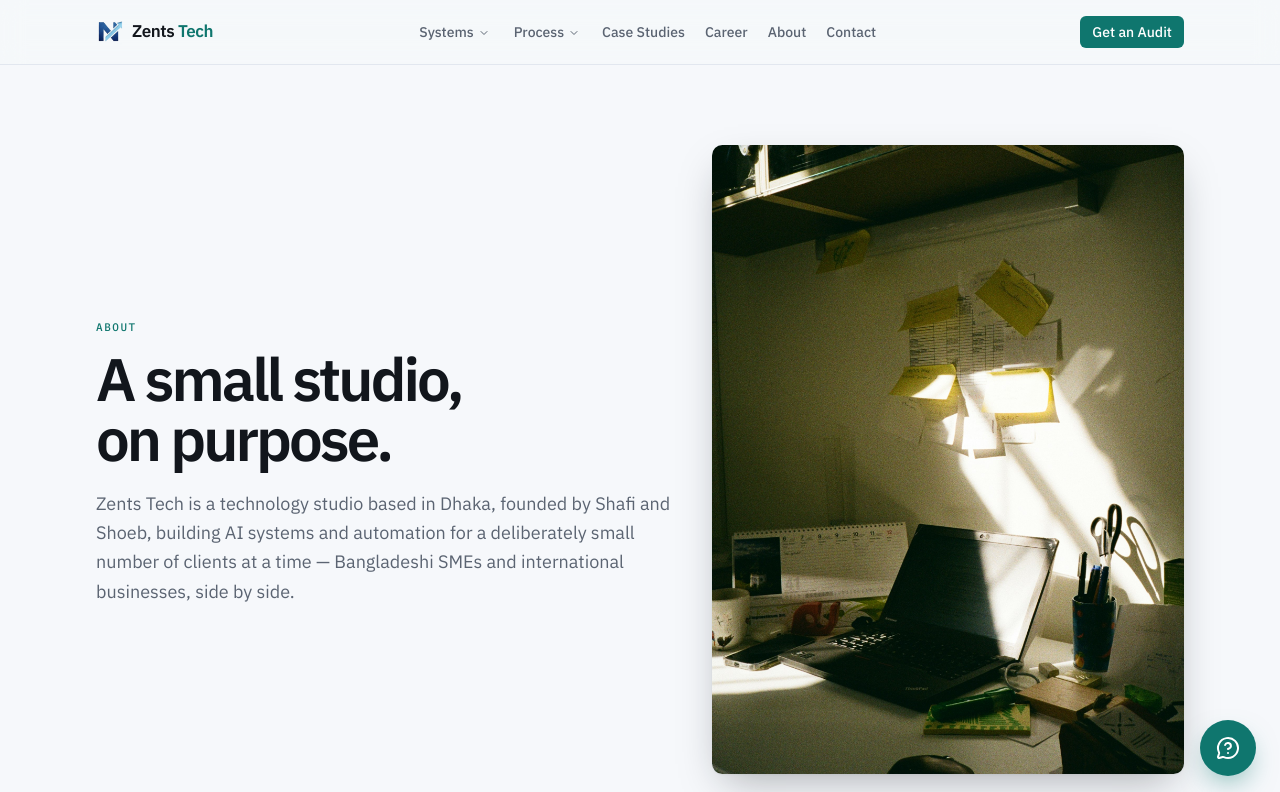
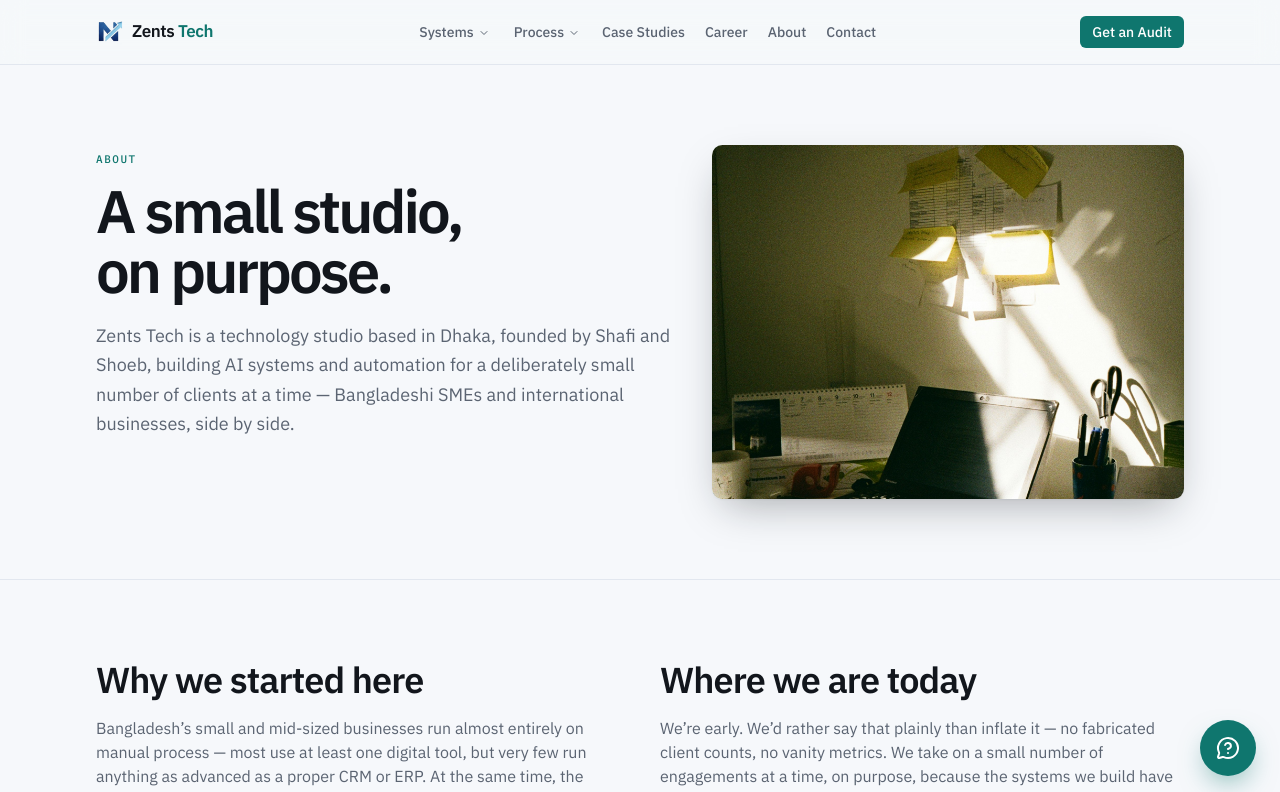
Before and after one commit to mirza-shafi/zents-tech, a Next.js app: page /about in a window 1280 px wide. Shown: the top 792 px of the page. Built offline with nearby package versions, Linux system fonts and the light colour scheme.

Commit message:
refactor: standardize hero images to 4/3 aspect ratio and top-aligned grid layout across Systems, About, and Career pages

```diff
--- a/src/app/about/page.tsx
+++ b/src/app/about/page.tsx
@@ -63,7 +63,7 @@ export default function AboutPage() {
   return (
     <>
       <section className="border-b border-border">
-        <div className="container-page grid items-center gap-10 py-16 md:grid-cols-[1.1fr_0.9fr] md:py-20">
+        <div className="container-page grid items-start gap-10 py-16 md:grid-cols-[1.1fr_0.9fr] md:py-20">
           <Reveal>
             <span className="eyebrow">About</span>
             <h1 className="mt-3 max-w-2xl text-balance font-display text-5xl font-extrabold tracking-tighter md:text-6xl">
@@ -76,7 +76,7 @@ export default function AboutPage() {
               SMEs and international businesses, side by side.
             </p>
           </Reveal>
-          <div className="relative aspect-[4/5] w-full overflow-hidden rounded-xl shadow-[0_1px_2px_rgba(18,22,28,0.04),0_16px_40px_-12px_rgba(18,22,28,0.35)] md:aspect-[3/4]">
+          <div className="relative aspect-[4/3] w-full overflow-hidden rounded-xl shadow-[0_1px_2px_rgba(18,22,28,0.04),0_16px_40px_-12px_rgba(18,22,28,0.35)]">
             <Image
               src="/images/about-workspace.jpg"
               alt=""
--- a/src/app/career/page.tsx
+++ b/src/app/career/page.tsx
@@ -82,7 +82,7 @@ export default function CareerPage() {
   return (
     <>
       <section className="border-b border-border">
-        <div className="container-page grid items-center gap-10 py-16 md:grid-cols-[1.1fr_0.9fr] md:py-20">
+        <div className="container-page grid items-start gap-10 py-16 md:grid-cols-[1.1fr_0.9fr] md:py-20">
           <Reveal>
             <span className="eyebrow">Career</span>
             <h1 className="mt-3 max-w-2xl text-balance font-display text-5xl font-extrabold tracking-tighter md:text-6xl">
@@ -95,7 +95,7 @@ export default function CareerPage() {
               hear from and how to actually reach us.
             </p>
           </Reveal>
-          <div className="relative aspect-[4/5] w-full overflow-hidden rounded-xl shadow-[0_1px_2px_rgba(18,22,28,0.04),0_16px_40px_-12px_rgba(18,22,28,0.35)] md:aspect-[3/4]">
+          <div className="relative aspect-[4/3] w-full overflow-hidden rounded-xl shadow-[0_1px_2px_rgba(18,22,28,0.04),0_16px_40px_-12px_rgba(18,22,28,0.35)]">
             <Image src="/images/code-screen.jpg" alt="" fill className="object-cover" priority />
           </div>
         </div>
--- a/src/app/systems/[slug]/page.tsx
+++ b/src/app/systems/[slug]/page.tsx
@@ -77,7 +77,7 @@ export default async function SystemDetailPage({ params }: PageProps<"/systems/[
     <>
       {/* Hero */}
       <section className="border-b border-border">
-        <div className="container-page grid items-center gap-10 py-16 md:grid-cols-[1.1fr_0.9fr] md:py-20">
+        <div className="container-page grid items-start gap-10 py-16 md:grid-cols-[1.1fr_0.9fr] md:py-20">
           <Reveal>
             <Link
               href="/systems"
@@ -103,7 +103,7 @@ export default async function SystemDetailPage({ params }: PageProps<"/systems/[
               </Button>
             </div>
           </Reveal>
-          <div className="relative aspect-[4/5] w-full overflow-hidden rounded-xl shadow-[0_1px_2px_rgba(18,22,28,0.04),0_16px_40px_-12px_rgba(18,22,28,0.35)] md:aspect-[3/4]">
+          <div className="relative aspect-[4/3] w-full overflow-hidden rounded-xl shadow-[0_1px_2px_rgba(18,22,28,0.04),0_16px_40px_-12px_rgba(18,22,28,0.35)]">
             <Image src={heroImages[cat.slug]} alt="" fill className="object-cover" priority />
           </div>
         </div>
```
Also changed, not shown: 1 other file (tests, documents, lock files or other folders).
